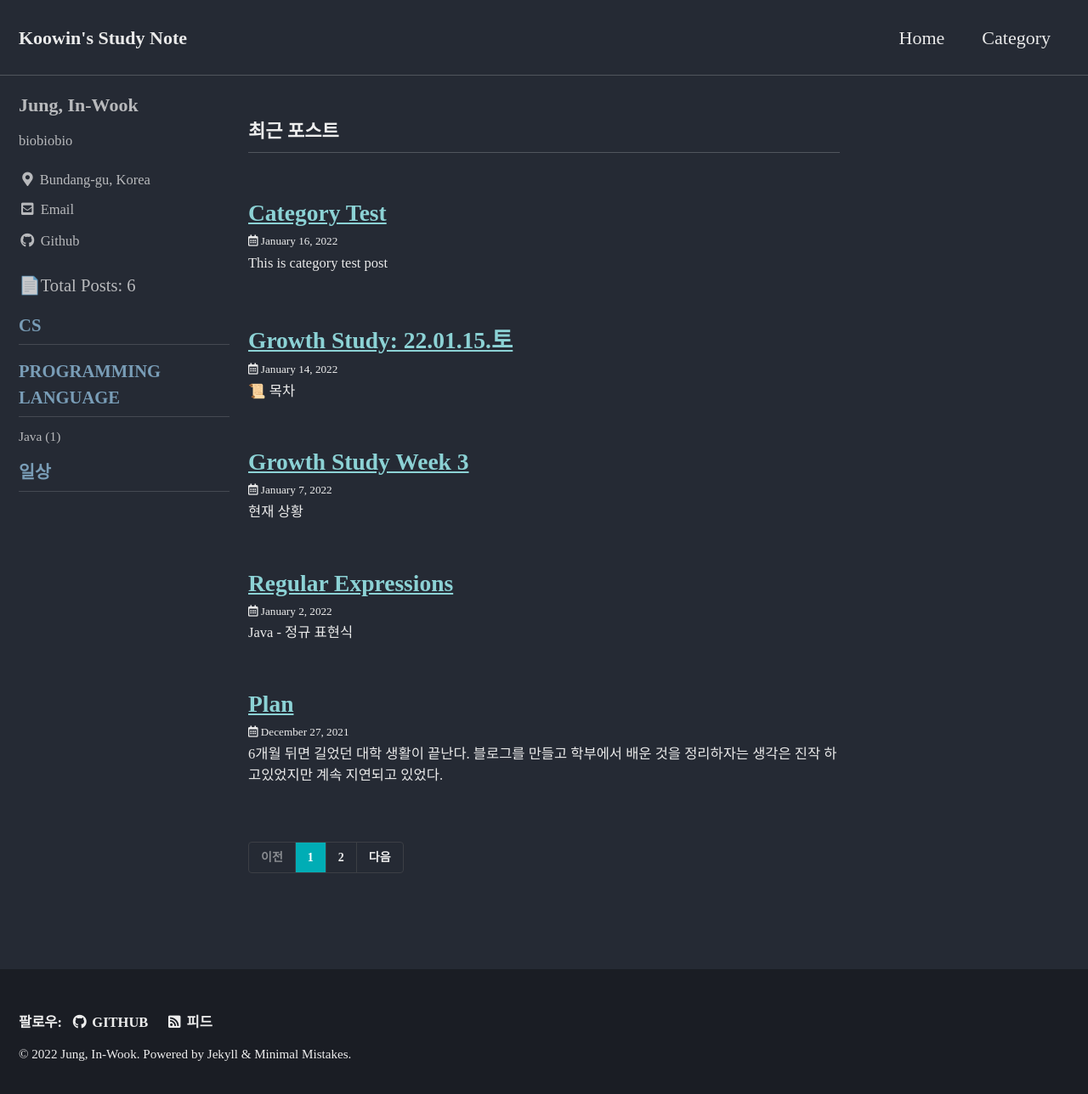
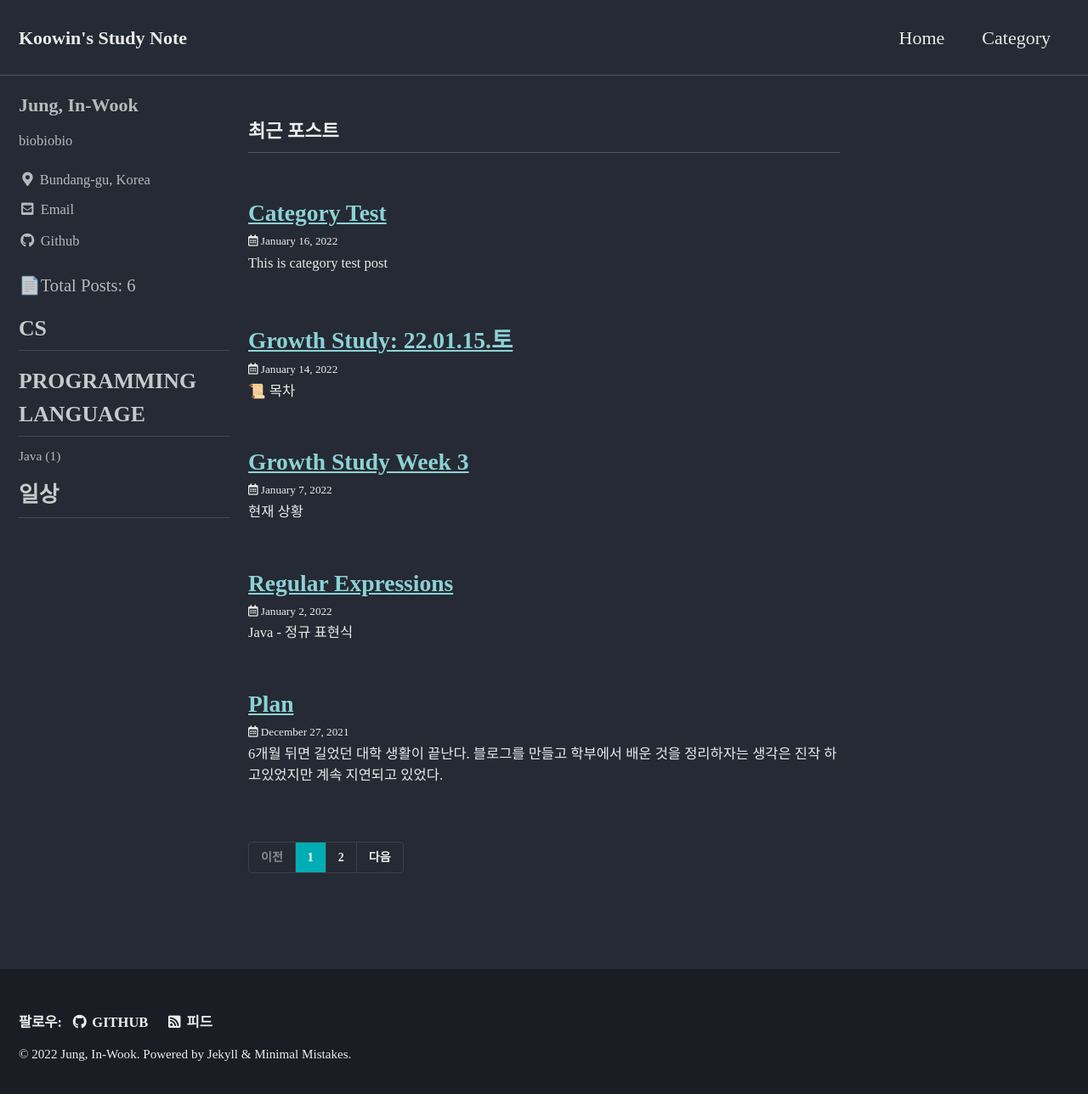
Before and after one commit to Koowin/koowin.github.io, a Jekyll site: the page built from index.html, in a window 1280 px wide and 1297 px high. Shown: the top 1288 px of the window at 85% size. Built offline with Jekyll 4.4.1, drawn with Linux system fonts in a browser that asks for light colours; cached includes are drawn as plain includes; some web fonts are replaced; the list of posts is cut into pages by our own code.

Commit message:
custom:color

```diff
--- a/_sass/minimal-mistakes/_navigation.scss
+++ b/_sass/minimal-mistakes/_navigation.scss
@@ -493,10 +493,10 @@
   margin: 0.5rem 0;
   padding: 0.25rem 0;
   font-family: $D2Coding-bold;
-  font-size: $type-size-5;
+  font-size: $type-size-4;
   font-weight: bold;
   text-transform: uppercase;
-  color: #96C4E3;
+  color: #fff;
   border-bottom: 1px solid $border-color;
 }
 
```
